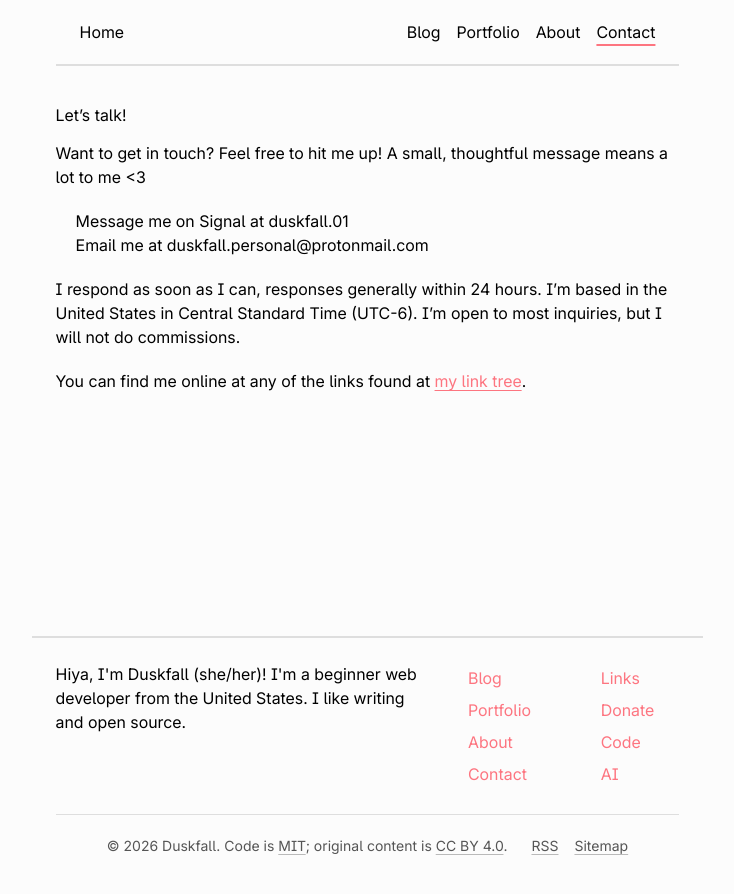
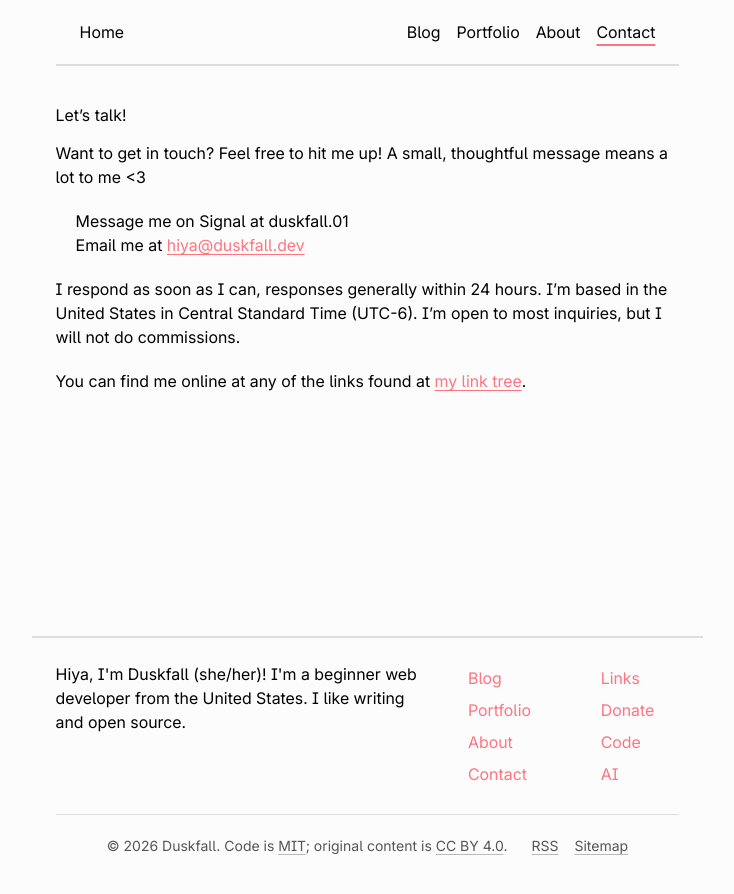
Before and after one commit to TrulyFlawed/trulyflawed.github.io, a Jekyll site: the page built from pages/contact.md, in a window 1280 px wide. Shown: the top 894 px of the page, without its empty margins (265-999 px from the left). Built offline with Jekyll 4.4.1, drawn with Linux system fonts in a browser that asks for light colours; nearby versions of some CDN libraries; library files that are not in the unit come from our copies.

Commit message:
chore: update contact email
For reasons I'll probably make a dedicated blog post for, I've updated
my email setup quite dramatically. I'm switching this email here to
further legitimize this change.

```diff
--- a/pages/contact.md
+++ b/pages/contact.md
@@ -9,7 +9,7 @@ description: "Get in contact with Dusk using Signal or email."
 Want to get in touch? Feel free to hit me up! A small, thoughtful message means a lot to me <3
 
 - Message me on Signal at `duskfall.01`
-- Email me at `duskfall.personal@protonmail.com`
+- Email me at <a href="mailto:hiya@duskfall.dev">hiya@duskfall.dev</a>
 
 I respond as soon as I can, responses generally within 24 hours. I'm based in the United States in Central Standard Time (UTC-6). I'm open to most inquiries, but I will not do commissions.
 
```
